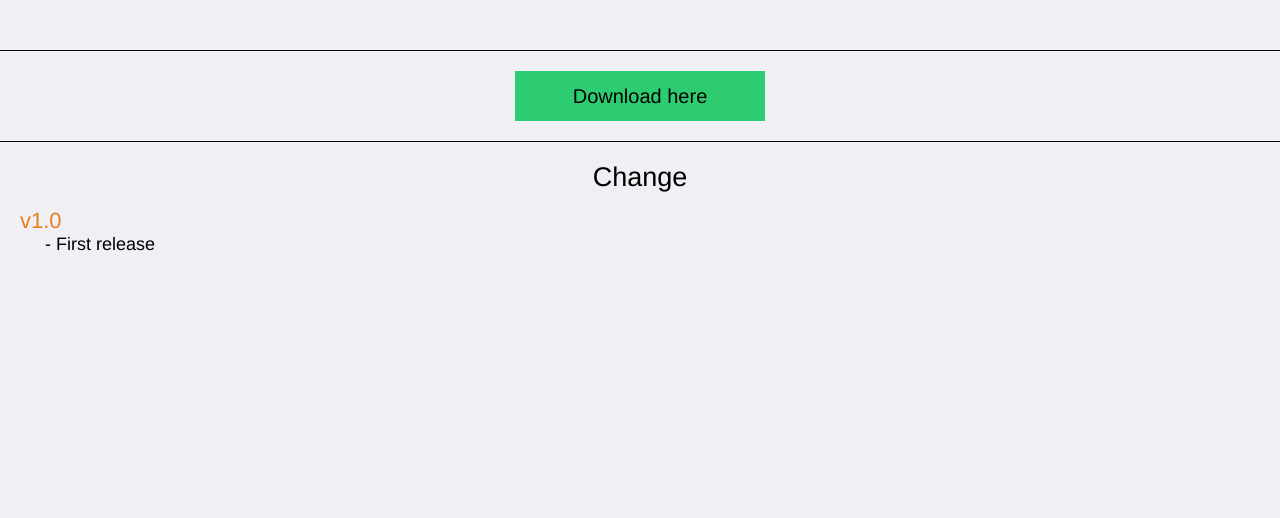
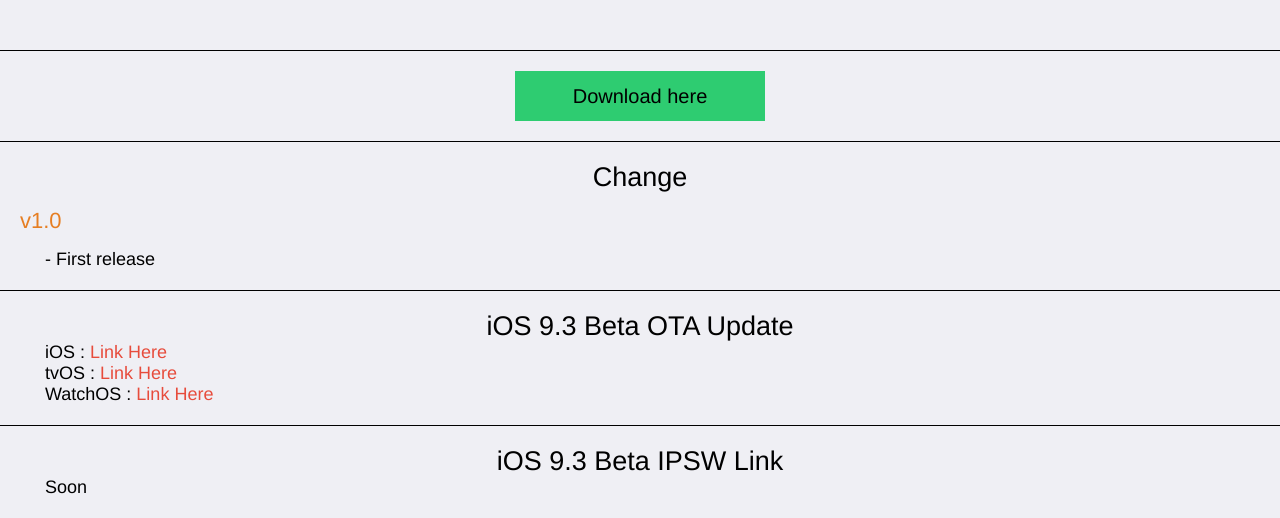
Before and after one commit to creativify/FirmTool, a PHP site: page / in a window 1280 px wide. Shown: the part 478-996 px from the top of the page. Before the commit the page ends 729 px from the top, so only its background shows below. Run offline with PHP 8.4, Linux system fonts and the light colour scheme.

Commit message:
Add Conf iOS 9.X Dev

```diff
--- a/base/style.css
+++ b/base/style.css
@@ -62,6 +62,7 @@
 }
 
 .log h3{
+	padding-bottom: 15px;
 	margin-top: 15px;
 	font-size: 22px;
 	font-weight: lighter;
@@ -73,3 +74,34 @@
 	font-weight: lighter;
 	margin-left: 25px;
 }
+
+.iosbeta{
+	padding: 20px;
+
+	width: 100%;
+	border-top: solid 1px #000;
+}
+
+.iosbeta h2{
+	font-size: 27px;
+	font-weight: lighter;
+	text-align: center;
+}
+
+.iosbeta h3{
+	padding-bottom: 15px;
+	margin-top: 15px;
+	font-size: 22px;
+	font-weight: lighter;
+	color: #27ae60;
+}
+
+.iosbeta p{
+	font-size: 18px;
+	font-weight: lighter;
+	margin-left: 25px;
+}
+
+.iosbeta a{
+	color: #e74c3c;
+}
--- /dev/null
+++ b/index.php
@@ -0,0 +1,49 @@
+<!DOCTYPE html>
+<html lang="fr">
+<head>
+	<meta http-equiv="Content-Type" content="text/html;charset=UTF-8">
+
+	<link rel="icon" href="img/icon.ico" />
+	<link rel="stylesheet" href="base/base.css">
+	<link rel="stylesheet" href="base/style.css">
+
+	<title>FirmTool</title>
+</head>
+<body>
+
+	<div class="topbar">
+		<h1>FirmTool</h1>
+	</div>
+
+	<div class="exp">
+		 FirmTool is software that allows you to download your IPSW !
+	</div>
+
+	<div class="video">
+		<iframe width="600" height="338" src="https://www.youtube.com/embed/dZJfrvx9Lwc" frameborder="0" allowfullscreen></iframe>
+	</div>
+
+	<div class="dl">
+		<a href="https://raw.githubusercontent.com/b00tsn0w/FirmTool/gh-pages/exe/FirmTool.exe">Download here</a>
+	</div>
+
+	<div class="log">
+		<h2>Change</h2>
+		<h3>v1.0</h3>
+		<p>- First release</p>
+	</div>
+
+	<div class="iosbeta">
+		<h2>iOS 9.3 Beta OTA Update</h2>
+		<p>iOS : <a href="conf_9.X/iOS.mobileconfig">Link Here</a></p>
+		<p>tvOS : <a href="conf_9.X/tvOS.mobileconfig">Link Here</a></p>
+		<p>WatchOS : <a href="conf_9.X/WatchOS.mobileconfig">Link Here</a></p>
+	</div>
+
+	<div class="iosbeta">
+		<h2>iOS 9.3 Beta IPSW Link</h2>
+		<p>Soon</p>
+	</div>
+
+</body>
+</html>
```
Also changed, not shown: 3 other files.
